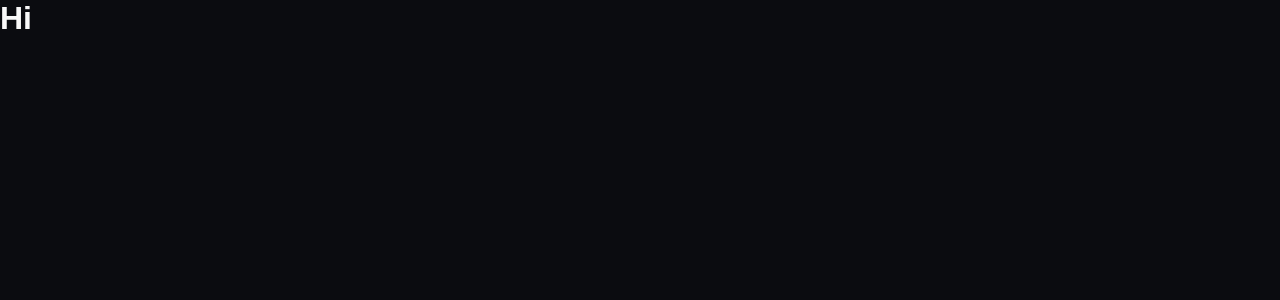
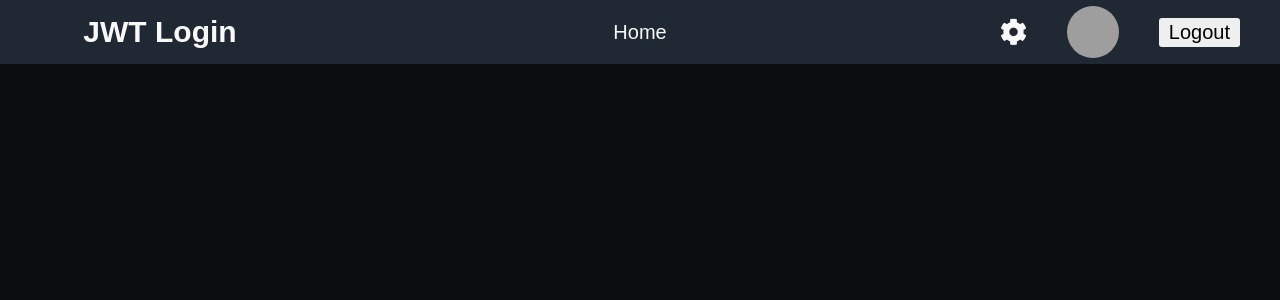
Before and after one commit to iTomasi/Authentication-JWT, a React (Create React App) app in the folder client/: page / in a window 1280 px wide. Shown: the top 300 px of the page. Built offline with nearby package versions, Linux system fonts and the light colour scheme; grey boxes are pictures that could not be loaded.

Commit message:
adding header

```diff
--- a/client/public/index.html
+++ b/client/public/index.html
@@ -25,6 +25,7 @@
       Learn how to configure a non-root public URL by running `npm run build`.
     -->
     <title>React App</title>
+    <link rel="stylesheet" href="https://use.fontawesome.com/releases/v5.15.3/css/all.css" integrity="sha384-SZXxX4whJ79/gErwcOYf+zWLeJdY/qpuqC4cAa9rOGUstPomtqpuNWT9wdPEn2fk" crossorigin="anonymous">
   </head>
   <body>
     <noscript>You need to enable JavaScript to run this app.</noscript>
--- a/client/src/App.tsx
+++ b/client/src/App.tsx
@@ -1,9 +1,12 @@
 import React from 'react';
+
+// Components
+import Header from "./components/Header";
 
 const App = () => {
   return (
     <>
-    <h1>Hi</h1>
+    <Header isAuth={true} username="Tomas" img="https://i.pinimg.com/originals/e0/00/90/e00090ebaee8a7036a15439452006ad2.jpg"/>
     </>
   )
 }
--- a/client/src/components/Header.tsx
+++ b/client/src/components/Header.tsx
@@ -1,9 +1,74 @@
-import React from "react";
+import React, {useState, useEffect} from "react";
+import {NavLink} from "react-router-dom";
+import "./scss/header.scss";
 
-const Header = () => {
+interface IHeaderProps {
+    isAuth: boolean,
+    img: string,
+    username: string
+}
+
+const Header = ({isAuth, img, username}: IHeaderProps) => {
+
+    const [displayCog, setDisplayCog] = useState(false);
+
+    useEffect(() => {
+        const hiddeOptions = () => {
+            if (displayCog) {
+                setDisplayCog(false)
+            }
+        }
+
+        window.addEventListener("click", hiddeOptions)
+
+        return () => {
+            window.removeEventListener("click", hiddeOptions)
+        }
+    }, [displayCog])
+
+    const HeaderRight = () => {
+        if (!isAuth) {
+            return (
+                <>
+                <button type="button" className="primary">Sign In</button>
+                <button type="button">Sign Up</button>
+                </>
+            )
+        }
+
+        return (
+            <>
+            <div className="iw_header__right-setting">
+                <i className="i__cog fas fa-cog" onClick={showOptions}></i>
+                <div className="iw_header__right-setting-options" style={{display: displayCog ? "flex" : "none"}}>
+                    <NavLink to="/">Profile</NavLink>
+                </div>
+            </div>
+            <img src={img} alt={username} />
+            <button type="button">Logout</button>
+            </>
+        )
+
+    }
+
+    const showOptions = () => {
+        if (!displayCog) return setDisplayCog(true)
+        return setDisplayCog(false)
+    }
+
     return (
-        <header>
+        <header className="iw_header">
+            <div className="iw_header__left">
+                <h2>JWT Login</h2>
+            </div>
 
+            <nav>
+                <ul>
+                    <li><NavLink to="/">Home</NavLink></li>
+                </ul>
+            </nav>
+
+            <div className="iw_header__right"><HeaderRight/></div>
         </header>
     )
 }
--- /dev/null
+++ b/client/src/components/scss/header.scss
@@ -0,0 +1,85 @@
+.iw_header {
+
+    display: flex;
+    background: #1f2833;
+    height: 64px;
+    align-items: center;
+    font-size: 20px;
+    text-align: center;
+
+    .iw_header__left,
+    .iw_header__right {width: 25%}
+
+    nav {
+        width: 50%;
+
+        ul {
+            display: flex;
+            justify-content: space-evenly;
+            list-style: none;
+
+            li {
+                a {text-decoration: none; color: #f9f9f9}
+                a:hover {border-bottom: 3px solid #66fcf1; padding: 18px 0;}
+            }
+        }
+    }
+
+    .iw_header__right {
+        display: flex;
+        justify-content: space-evenly;
+        align-items: center;
+
+        .iw_header__right-setting {
+            position: relative;
+
+            .i__cog {
+                font-size: 27px;
+                cursor: pointer;
+            }
+
+            .iw_header__right-setting-options {
+                position: absolute;
+                left: 50%;
+                transform: translateX(-50%);
+                background: #1f2833;
+                border-radius: 3px;
+                margin-top: 20px;
+                width: 150px;
+                display: flex;
+                flex-direction: column;
+
+                a {
+                    text-decoration: none;
+                    color: #f9f9f9;
+                    padding: 10px 0;
+                }
+
+                a:hover {
+                    background: #66fcf1;
+                    color: #000000;
+                }
+            }
+
+        }
+
+        button {
+            border: none;
+            outline: none;
+            cursor: pointer;
+            padding: 3px 10px;
+            font-size: 20px;
+            border-radius: 3px;
+        }
+
+        img {
+            width: 52px;
+            height: 52px;
+            border-radius: 1000px;
+            object-fit: cover;
+        }
+
+
+
+    }
+}
```
